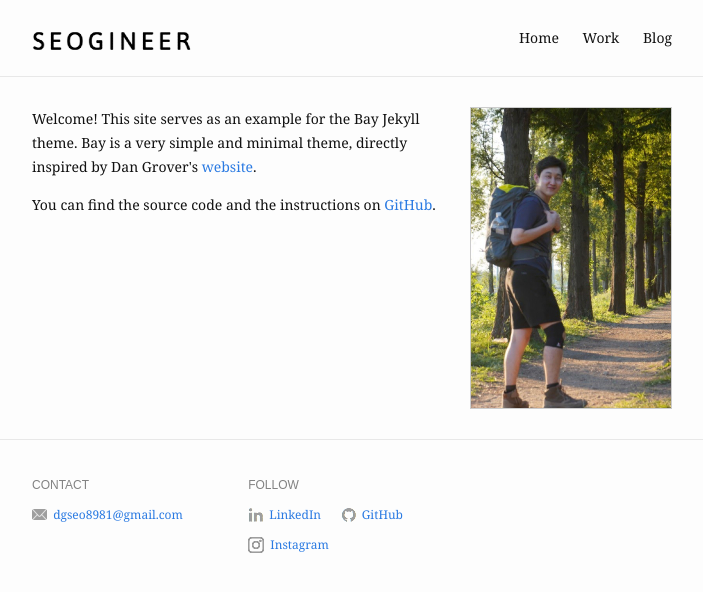
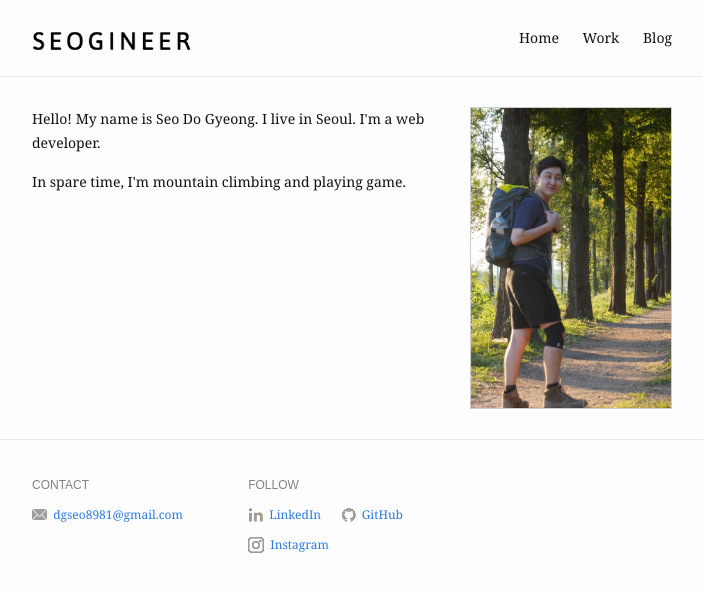
Before and after one commit to seogineer/seogineer.github.io, a Jekyll site: the page built from index.md, in a window 1280 px wide. Shown: the top 592 px of the page, without its empty margins (288-991 px from the left). Built offline with Jekyll 4.4.1, drawn with Linux system fonts in a browser that asks for light colours.

Commit message:
Update index.md

```diff
--- a/index.md
+++ b/index.md
@@ -6,9 +6,9 @@ profile_picture:
 ---
 
 <p>
-  Welcome! This site serves as an example for the Bay Jekyll theme. Bay is a very simple and minimal theme, directly inspired by Dan Grover's <a href="http://dangrover.com">website</a>.
+  Hello! My name is Seo Do Gyeong. I live in Seoul. I'm a web developer.
 </p>
 
 <p>
-  You can find the source code and the instructions on <a href="https://github.com/eliottvincent/bay">GitHub</a>.
+  In spare time, I'm mountain climbing and playing game.
 </p>
```
